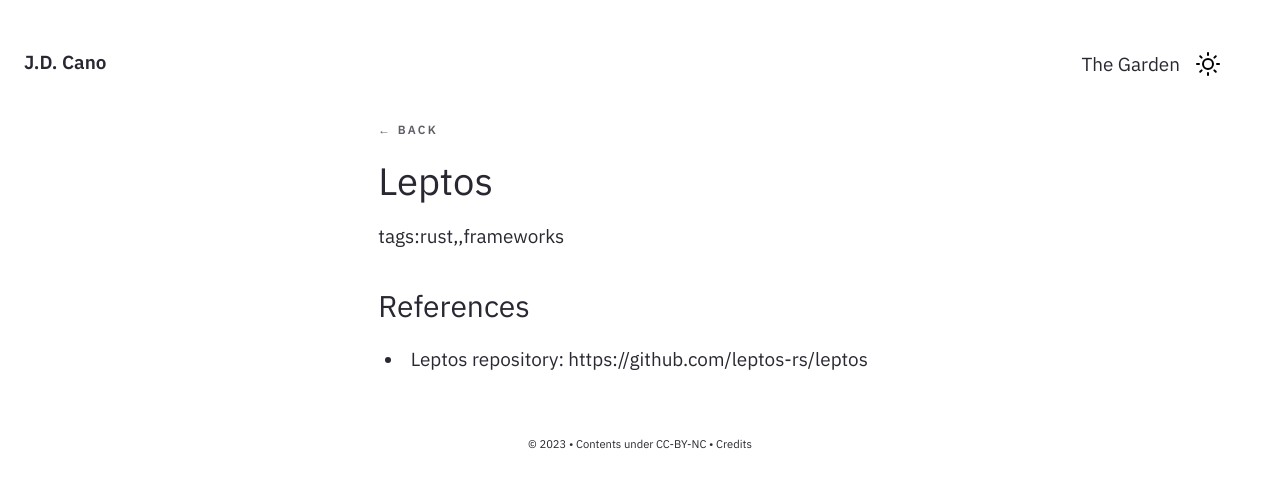
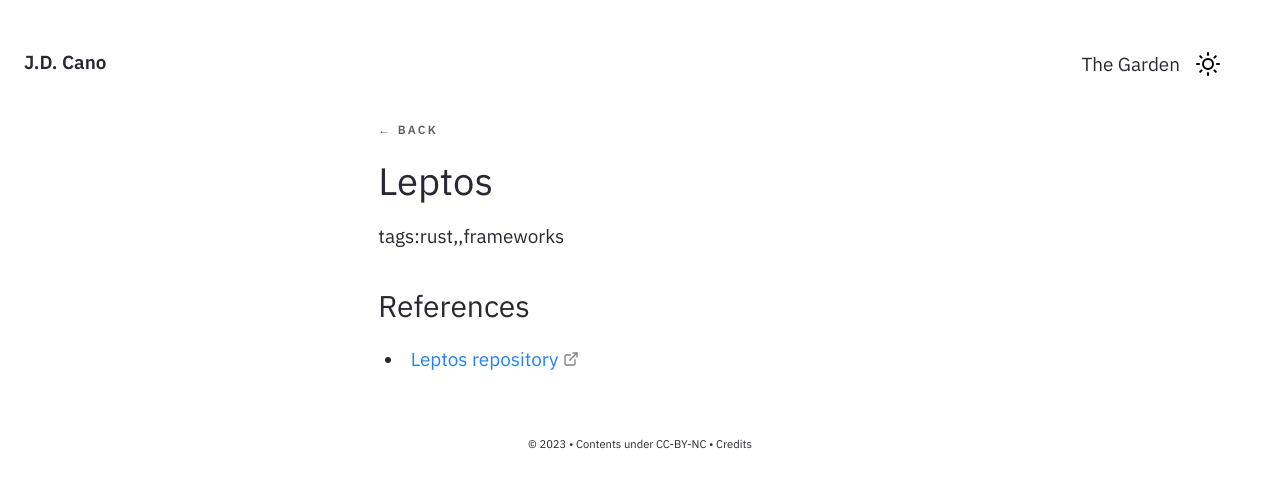
Before and after one commit to Gorzas/gorzas.github.io, a Jekyll site: the page built from _notes/Public/tech/leptos.md, in a window 1280 px wide. Shown: the top 488 px of the page. Built offline with Jekyll 4.4.1, drawn with Linux system fonts in a browser that asks for light colours.

Commit message:
Update leptos.md

```diff
--- a/_notes/Public/tech/leptos.md
+++ b/_notes/Public/tech/leptos.md
@@ -7,4 +7,4 @@ date : 29-05-2023
 
 ### References
 
-- Leptos repository: https://github.com/leptos-rs/leptos
+- [Leptos repository](https://github.com/leptos-rs/leptos)
```
